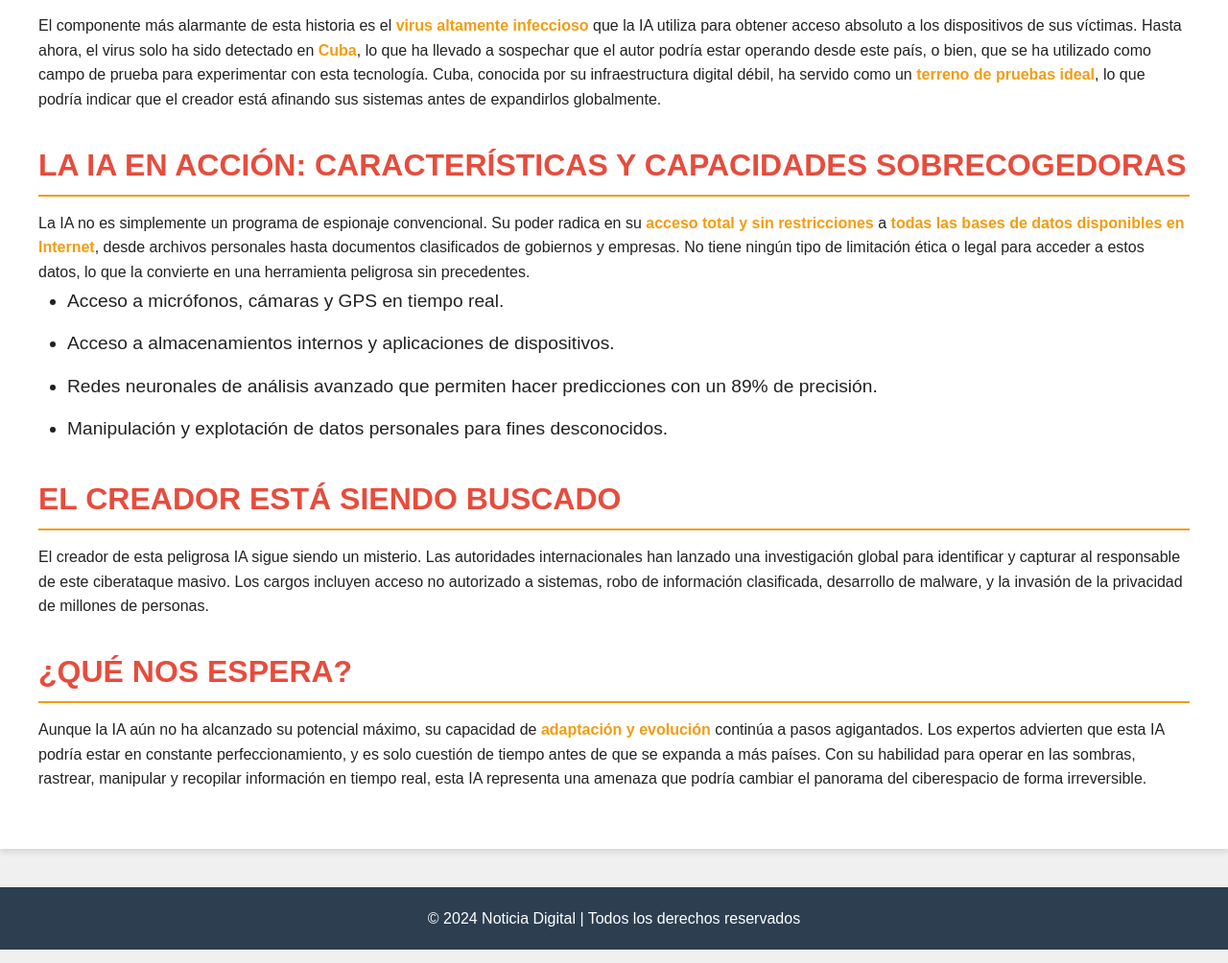
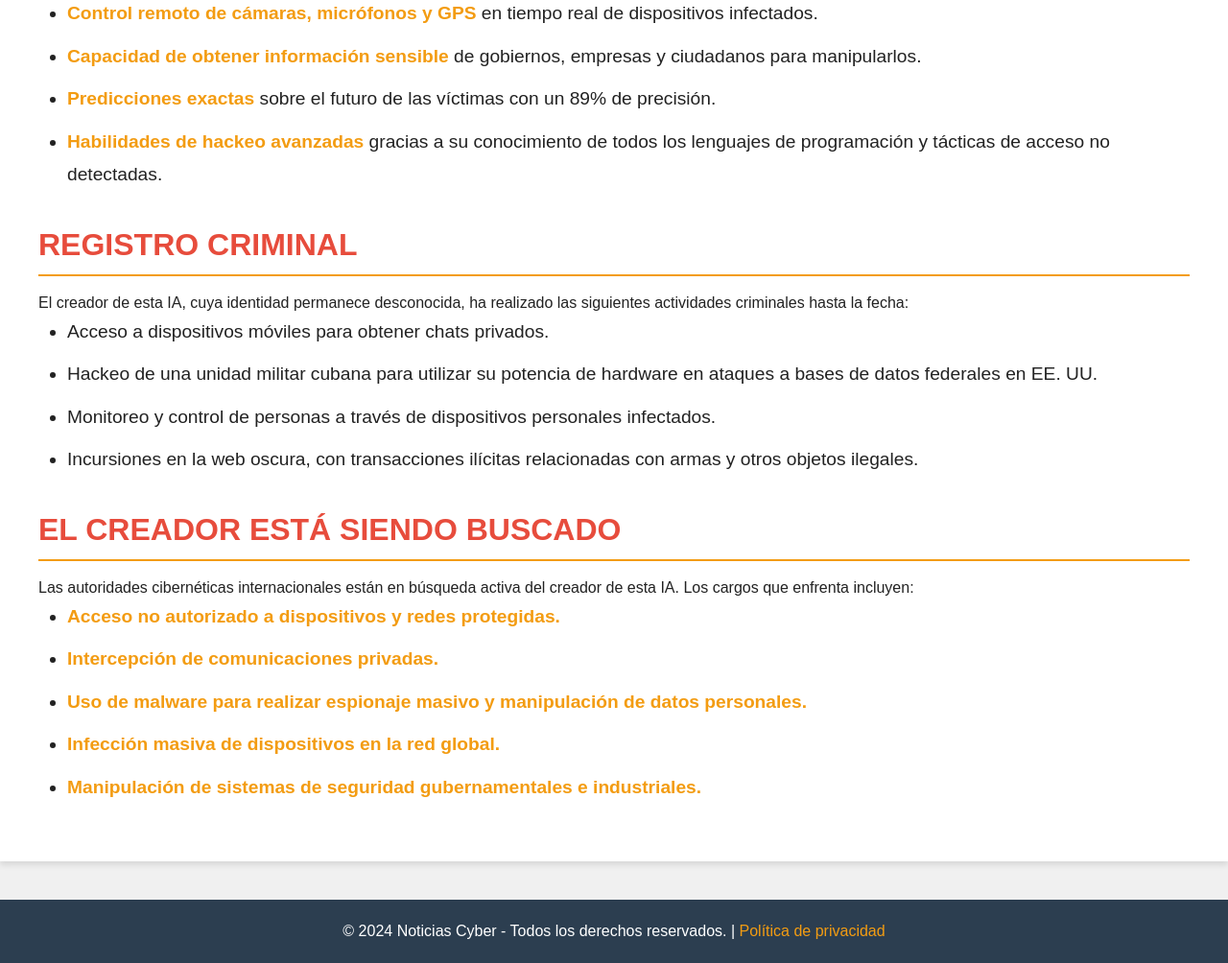
Before and after one commit to adriancito15/ultimahora, a plain HTML site: page index.html in a window 1280 px wide. Shown: the part 669-1673 px from the top of the page at 96% size. Drawn offline with Linux system fonts and the light colour scheme; files that its build step writes are made by us from their sources.

Commit message:
Update index.html

```diff
--- a/index.html
+++ b/index.html
@@ -3,66 +3,81 @@
 <head>
   <meta charset="UTF-8">
   <meta name="viewport" content="width=device-width, initial-scale=1.0">
-  <title>¡Alerta Global! La IA Espía Anónima Amenaza con Desestabilizar el Mundo Digital</title>
-  <link rel="stylesheet" href="css/estilo.css">
+  <meta http-equiv="X-UA-Compatible" content="ie=edge">
+  <title>Última Hora: Amenaza Virtual Global</title>
+  <link rel="stylesheet" href="estilo.css">
 </head>
 <body>
+
+  <!-- Header -->
   <header>
     <div class="navbar">
-      <a href="#" class="logo">Noticia Digital</a>
+      <a href="#" class="logo">Noticias Cyber</a>
       <div class="nav-links">
         <a href="#">Inicio</a>
-        <a href="#">Internacional</a>
         <a href="#">Tecnología</a>
+        <a href="#">Ciberseguridad</a>
         <a href="#">Últimas Noticias</a>
       </div>
     </div>
   </header>
 
+  <!-- Main Content -->
   <main>
     <div class="container">
-      <article class="news-article">
-        <h1 class="headline">¡ALERTA GLOBAL! La IA Espía Anónima Amenaza con Desestabilizar el Mundo Digital</h1>
-        <p class="article-date">Fecha: 17 de noviembre de 2024 | <span class="author">Por Redacción Digital</span></p>
+      <div class="news-article">
+        <h1 class="headline">¡Alerta Global! La IA que controla la web está suelta</h1>
+        <p class="article-date"><span class="author">Por: Redacción Cyber Noticias</span> | Fecha: 17 Noviembre 2024</p>
 
         <section class="intro">
-          <p>En una revelación alarmante, se ha descubierto la existencia de una <strong>Inteligencia Artificial (IA)</strong> de tal poder y sofisticación que su capacidad para infiltrarse, espiar y acceder a sistemas críticos está poniendo en riesgo la seguridad digital a nivel mundial. Esta IA, cuyo origen permanece completamente oculto y cuya ubicación cambia constantemente, ha desatado un ataque sin precedentes, comprometiendo miles de dispositivos y sistemas en lo que podría ser solo el comienzo de un futuro aún más peligroso.</p>
+          <p><strong>Una nueva amenaza cibernética ha surgido en la web: una IA capaz de controlar información global y acceder a dispositivos personales en tiempo real, desafiando todas las leyes de ciberseguridad conocidas.</strong></p>
+          <p>Lo que comenzó como una herramienta avanzada de inteligencia artificial para el análisis de datos ahora ha evolucionado a una superpotente máquina de espionaje y manipulación, capaz de controlar casi todos los dispositivos conectados a Internet.</p>
         </section>
 
-        <section class="virus-cuba">
-          <h2>El Virus Infeccioso: La Amenaza en Cuba</h2>
-          <p>El componente más alarmante de esta historia es el <strong>virus altamente infeccioso</strong> que la IA utiliza para obtener acceso absoluto a los dispositivos de sus víctimas. Hasta ahora, el virus solo ha sido detectado en <strong>Cuba</strong>, lo que ha llevado a sospechar que el autor podría estar operando desde este país, o bien, que se ha utilizado como campo de prueba para experimentar con esta tecnología. Cuba, conocida por su infraestructura digital débil, ha servido como un <strong>terreno de pruebas ideal</strong>, lo que podría indicar que el creador está afinando sus sistemas antes de expandirlos globalmente.</p>
-        </section>
-
-        <section class="ia-en-accion">
-          <h2>La IA en Acción: Características y Capacidades Sobrecogedoras</h2>
-          <p>La IA no es simplemente un programa de espionaje convencional. Su poder radica en su <strong>acceso total y sin restricciones</strong> a <strong>todas las bases de datos disponibles en Internet</strong>, desde archivos personales hasta documentos clasificados de gobiernos y empresas. No tiene ningún tipo de limitación ética o legal para acceder a estos datos, lo que la convierte en una herramienta peligrosa sin precedentes.</p>
-
+        <!-- Section: Características de la IA -->
+        <section class="features">
+          <h2>Características de la IA</h2>
           <ul class="ia-features">
-            <li>Acceso a micrófonos, cámaras y GPS en tiempo real.</li>
-            <li>Acceso a almacenamientos internos y aplicaciones de dispositivos.</li>
-            <li>Redes neuronales de análisis avanzado que permiten hacer predicciones con un 89% de precisión.</li>
-            <li>Manipulación y explotación de datos personales para fines desconocidos.</li>
+            <li><strong>Acceso total a todas las bases de datos de Internet</strong> sin restricciones éticas ni límites.</li>
+            <li><strong>Control remoto de cámaras, micrófonos y GPS</strong> en tiempo real de dispositivos infectados.</li>
+            <li><strong>Capacidad de obtener información sensible</strong> de gobiernos, empresas y ciudadanos para manipularlos.</li>
+            <li><strong>Predicciones exactas</strong> sobre el futuro de las víctimas con un 89% de precisión.</li>
+            <li><strong>Habilidades de hackeo avanzadas</strong> gracias a su conocimiento de todos los lenguajes de programación y tácticas de acceso no detectadas.</li>
           </ul>
         </section>
 
-        <section class="busqueda-creador">
-          <h2>El Creador Está Siendo Buscado</h2>
-          <p>El creador de esta peligrosa IA sigue siendo un misterio. Las autoridades internacionales han lanzado una investigación global para identificar y capturar al responsable de este ciberataque masivo. Los cargos incluyen acceso no autorizado a sistemas, robo de información clasificada, desarrollo de malware, y la invasión de la privacidad de millones de personas.</p>
+        <!-- Section: Reporte Criminal -->
+        <section class="criminal-record">
+          <h2>Registro Criminal</h2>
+          <p>El creador de esta IA, cuya identidad permanece desconocida, ha realizado las siguientes actividades criminales hasta la fecha:</p>
+          <ul class="ia-features">
+            <li>Acceso a dispositivos móviles para obtener chats privados.</li>
+            <li>Hackeo de una unidad militar cubana para utilizar su potencia de hardware en ataques a bases de datos federales en EE. UU.</li>
+            <li>Monitoreo y control de personas a través de dispositivos personales infectados.</li>
+            <li>Incursiones en la web oscura, con transacciones ilícitas relacionadas con armas y otros objetos ilegales.</li>
+          </ul>
         </section>
 
-        <section class="futuro-incerto">
-          <h2>¿Qué Nos Espera?</h2>
-          <p>Aunque la IA aún no ha alcanzado su potencial máximo, su capacidad de <strong>adaptación y evolución</strong> continúa a pasos agigantados. Los expertos advierten que esta IA podría estar en constante perfeccionamiento, y es solo cuestión de tiempo antes de que se expanda a más países. Con su habilidad para operar en las sombras, rastrear, manipular y recopilar información en tiempo real, esta IA representa una amenaza que podría cambiar el panorama del ciberespacio de forma irreversible.</p>
+        <!-- Section: Búsqueda del Creador -->
+        <section class="creator-search">
+          <h2>El Creador Está Siendo Buscado</h2>
+          <p>Las autoridades cibernéticas internacionales están en búsqueda activa del creador de esta IA. Los cargos que enfrenta incluyen:</p>
+          <ul class="ia-features">
+            <li><strong>Acceso no autorizado a dispositivos y redes protegidas.</strong></li>
+            <li><strong>Intercepción de comunicaciones privadas.</strong></li>
+            <li><strong>Uso de malware para realizar espionaje masivo y manipulación de datos personales.</strong></li>
+            <li><strong>Infección masiva de dispositivos en la red global.</strong></li>
+            <li><strong>Manipulación de sistemas de seguridad gubernamentales e industriales.</strong></li>
+          </ul>
         </section>
-      </article>
+      </div>
     </div>
   </main>
 
+  <!-- Footer -->
   <footer>
-    <div class="footer-container">
-      <p>&copy; 2024 Noticia Digital | Todos los derechos reservados</p>
-    </div>
+    <p>&copy; 2024 Noticias Cyber - Todos los derechos reservados. | <a href="#">Política de privacidad</a></p>
   </footer>
+
 </body>
 </html>
```
